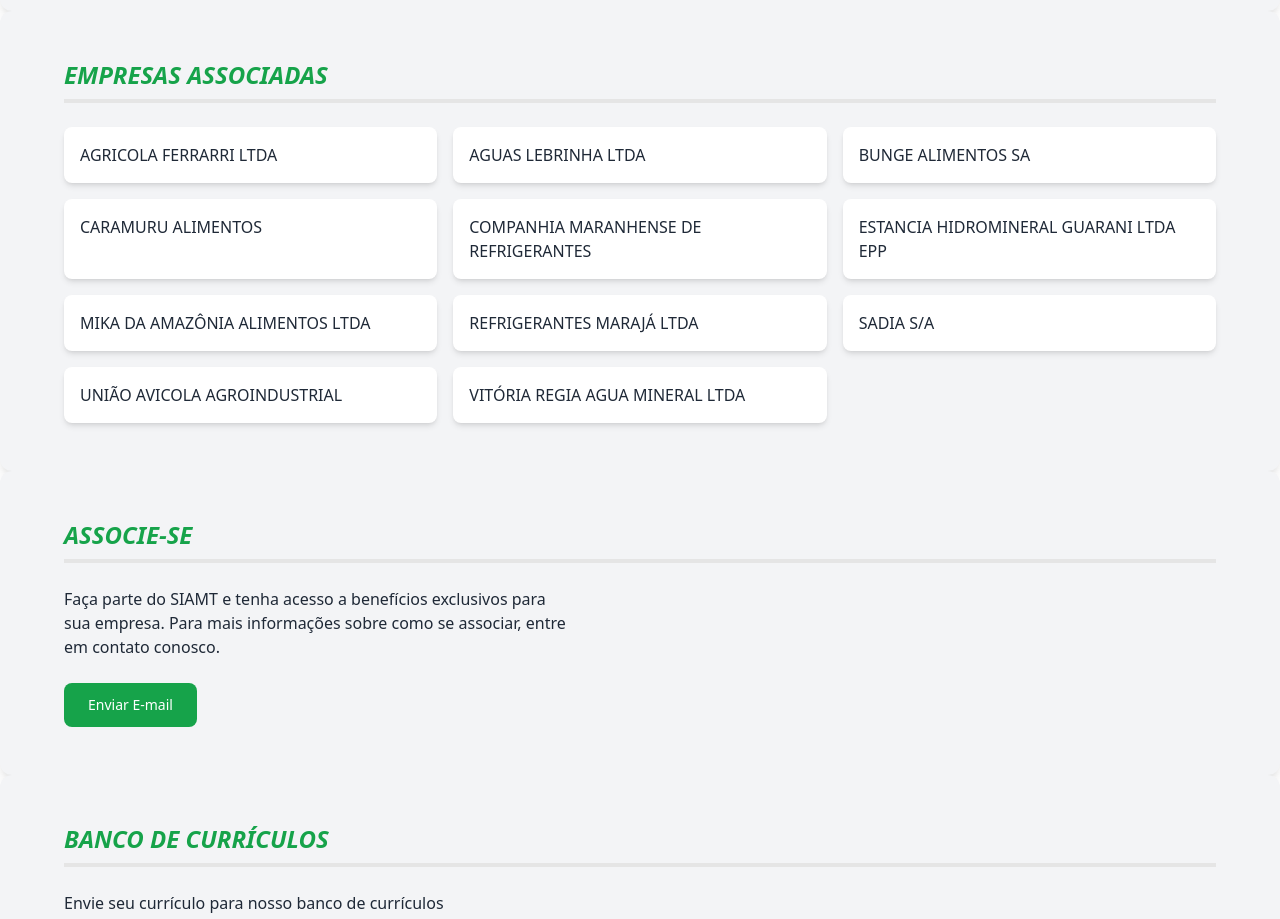
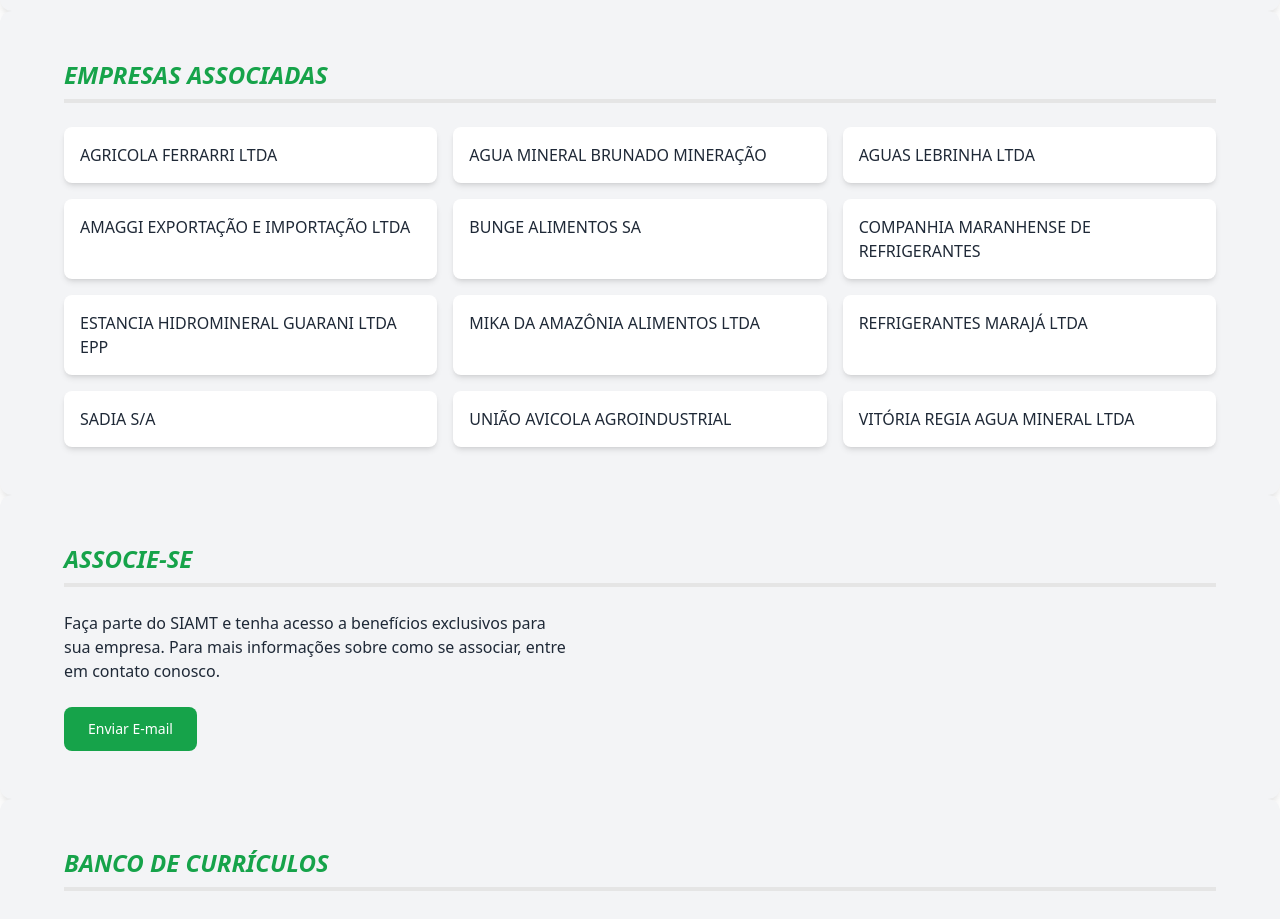
Before and after one commit to leonardomenezes7/siamt-web, a React (Vite) app: page / in a window 1280 px wide. Shown: the part 2500-3419 px from the top of the page. Built offline with nearby package versions, Linux system fonts and the light colour scheme; no server answers.

Commit message:
first add associates

```diff
--- a/src/components/associates.tsx
+++ b/src/components/associates.tsx
@@ -1,9 +1,10 @@
 export function Associates() {
   const empresas = [
     "AGRICOLA FERRARRI LTDA",
+    "AGUA MINERAL BRUNADO MINERAÇÃO",
     "AGUAS LEBRINHA LTDA",
+    "AMAGGI EXPORTAÇÃO E IMPORTAÇÃO LTDA",
     "BUNGE ALIMENTOS SA",
-    "CARAMURU ALIMENTOS",
     "COMPANHIA MARANHENSE DE REFRIGERANTES",
     "ESTANCIA HIDROMINERAL GUARANI LTDA EPP",
     "MIKA DA AMAZÔNIA ALIMENTOS LTDA",
```
